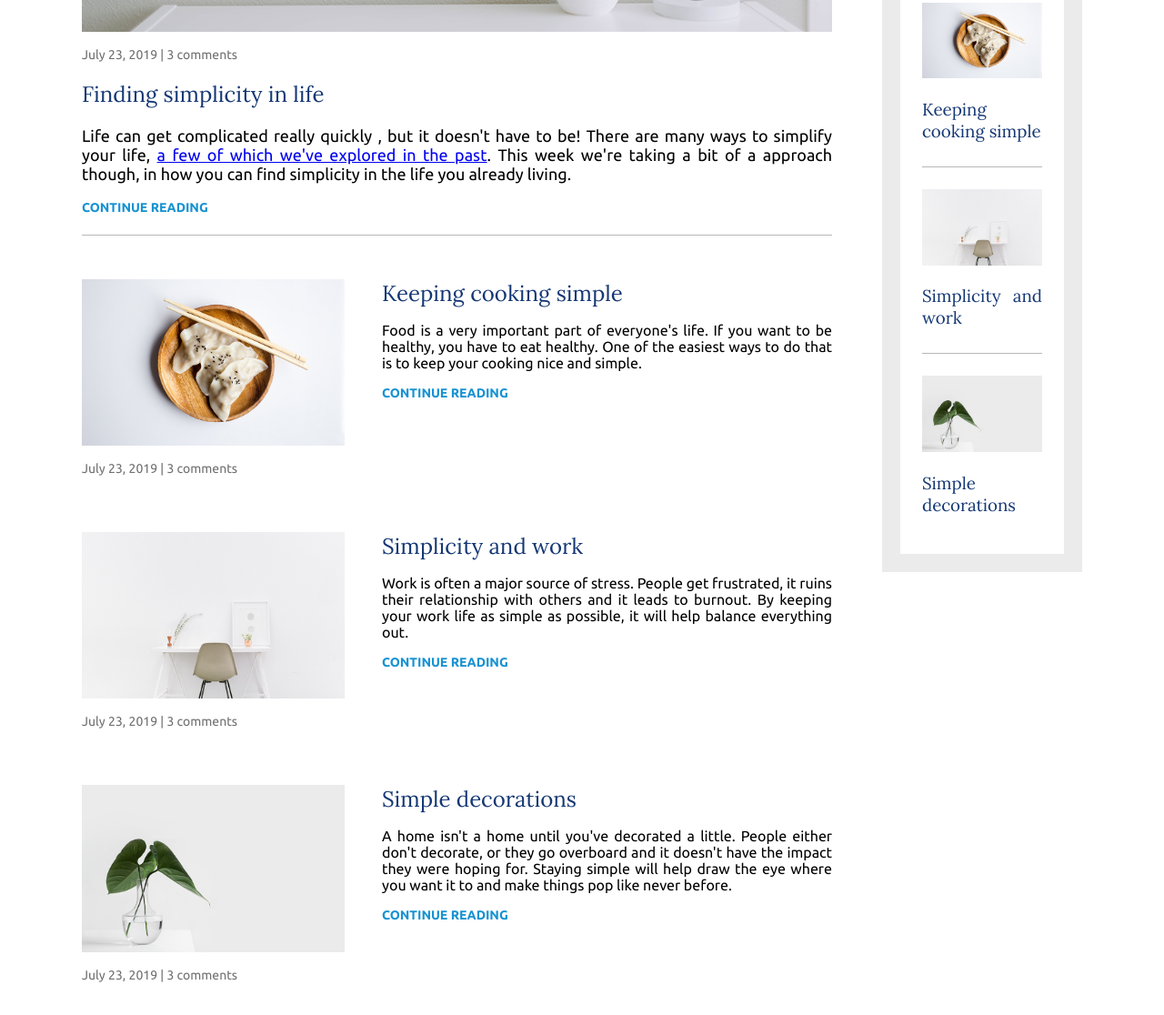
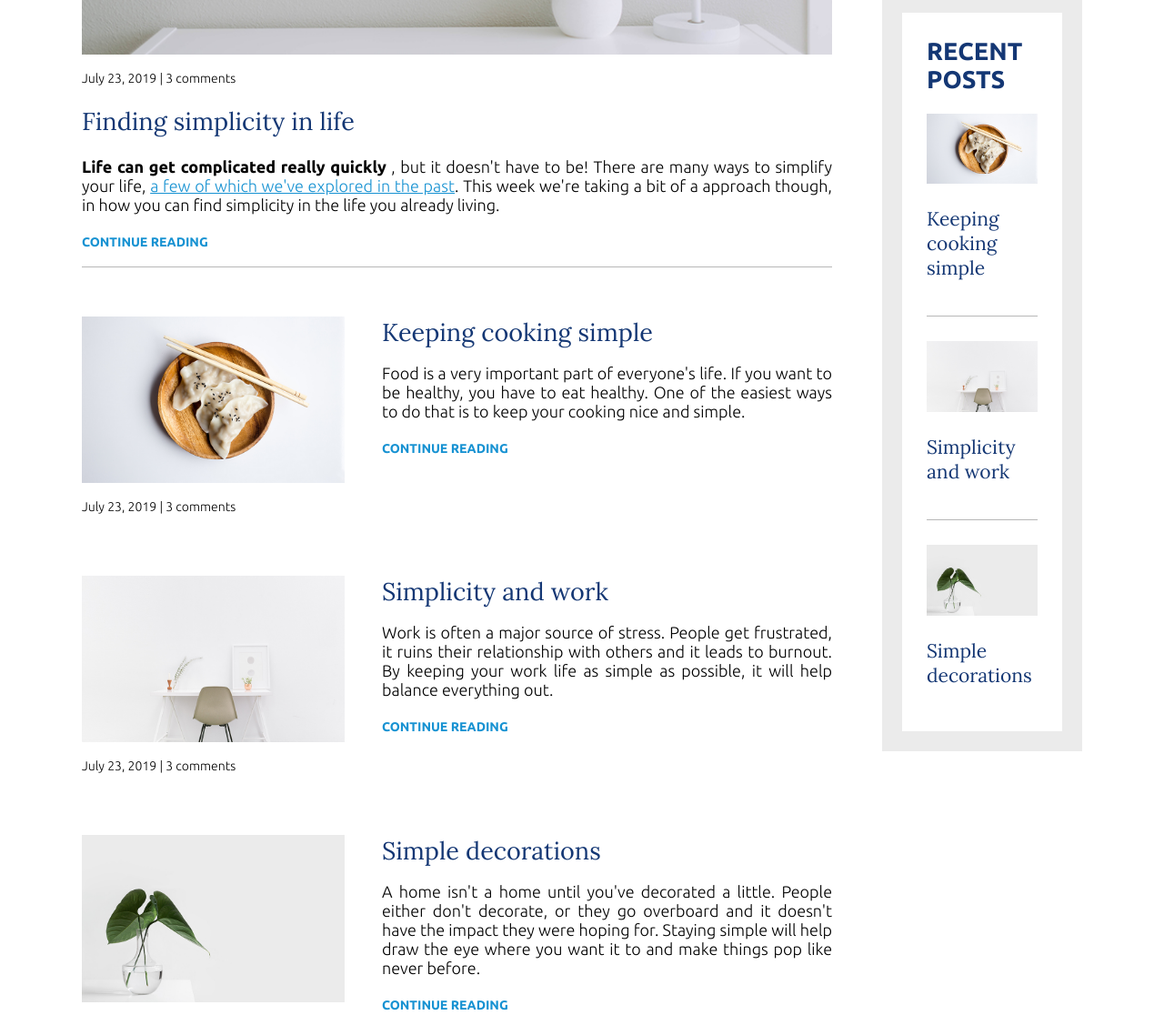
Before and after one commit to bachiito/Simple-Life, a plain HTML site: page index.html in a window 1280 px wide. Shown: the part 703-1819 px from the top of the page at 91% size. Drawn offline with Linux system fonts and the light colour scheme.

Commit message:
css typography refactored

```diff
--- a/css/style.css
+++ b/css/style.css
@@ -4,8 +4,82 @@
 
 body {
   margin: 0;
+  text-align: justify;
+  font-weight: 300;
+  font-size: 1.125rem;
   font-family: "Ubuntu", sans-serif;
-  text-align: justify;
+}
+
+/* ==========
+  TYPOGRAPHY
+========== */
+
+h1,
+h2,
+h3 {
+  font-family: "Lora", serif;
+  font-weight: 400;
+  color: #143774;
+}
+
+h1 {
+  margin: 0;
+}
+
+a {
+  color: #1792d2;
+}
+
+a:hover,
+a:focus {
+  color: #143774;
+}
+
+strong {
+  font-weight: 700;
+}
+
+/* H2 */
+.sidebar-titles {
+  font-family: "Ubuntu", sans-serif;
+  font-weight: 700;
+  text-transform: uppercase;
+}
+
+/* H1 SUBTITLE */
+.subtitle {
+  font-size: 0.75rem;
+  font-weight: 700;
+  color: #1792d2;
+  margin: 0;
+  text-transform: uppercase;
+}
+
+.article-info,
+.continue-reading {
+  font-size: 0.875rem;
+}
+
+.continue-reading {
+  color: #1792d2;
+  text-transform: uppercase;
+  font-weight: 700;
+  text-decoration: none;
+}
+
+.continue-reading:hover,
+.continue-reading:focus {
+  color: #143774;
+  text-decoration: underline;
+}
+
+.footer-text {
+  font-weight: 700;
+  margin: 0;
+}
+
+.copy {
+  margin: 0;
 }
 
 /* ==========
@@ -64,7 +138,7 @@ img {
   margin: 0;
 }
 
-.side-bar {
+.sidebar {
   width: 20%;
 }
 
@@ -87,7 +161,7 @@ img {
 
 .border-bottom-separator {
   border-bottom: 1px solid rgba(112, 112, 112, 0.5);
-  padding-bottom: 0.5em;
+  padding-bottom: 1em;
 }
 
 footer {
@@ -128,71 +202,6 @@ nav a:focus {
 }
 
 /* ==========
-  TYPOGRAPHY
-========== */
-
-h1 {
-  font-family: "Lora", serif;
-  font-weight: 400;
-  color: #143774;
-  margin: 0;
-}
-
-h2 {
-  font-family: "Lora", serif;
-  font-weight: 400;
-  color: #143774;
-}
-
-h3 {
-  font-family: "Lora", serif;
-  font-weight: 400;
-  color: #143774;
-}
-
-/* H2 */
-.side-bar-titles {
-  font-family: "Ubuntu", sans-serif;
-  font-weight: 700;
-  text-transform: uppercase;
-}
-
-.article-text {
-  font-size: 1.125rem;
-  font-weight: 400;
-}
-
-/* PAGE SUBTITLE */
-.subtitle {
-  font-size: 0.75rem;
-  font-weight: 700;
-  color: #1792d2;
-  margin: 0;
-  text-transform: uppercase;
-}
-
-.date {
-  font-size: 0.875rem;
-  color: #707070;
-}
-
-.continue-reading {
-  font-size: 0.875rem;
-  font-weight: 700;
-  color: #1792d2;
-  text-transform: uppercase;
-}
-
-.footer-text {
-  font-weight: 700;
-  margin: 0;
-}
-
-.copy {
-  margin: 0;
-}
-
-/* ==========
   MEDIA QUERIES
 ========== */
 
--- a/index.html
+++ b/index.html
@@ -3,12 +3,12 @@
   <head>
     <meta charset="UTF-8" />
     <meta name="viewport" content="width=device-width, initial-scale=1" />
-    <title>Responsive Web Design</title>
+    <title>Living The Simple Life</title>
     <link rel="stylesheet" href="css/style.css" />
     <link rel="preconnect" href="https://fonts.googleapis.com" />
     <link rel="preconnect" href="https://fonts.gstatic.com" crossorigin />
     <link
-      href="https://fonts.googleapis.com/css2?family=Lora&family=Ubuntu:wght@400;700&display=swap"
+      href="https://fonts.googleapis.com/css2?family=Lora&family=Ubuntu:wght@300;400;700&display=swap"
       rel="stylesheet"
     />
   </head>
@@ -35,24 +35,22 @@
         <div class="main-content">
           <article class="main-article border-bottom-separator">
             <img src="images/life.jpg" alt="minimalist decoration" />
-            <p class="date">July 23, 2019 | 3 comments</p>
+            <p class="article-info">July 23, 2019 | 3 comments</p>
             <h2>Finding simplicity in life</h2>
             <p class="article-text">
-              <span class="emphasis">
-                Life can get complicated really quickly
-              </span>
-              , but it doesn't have to be! There are many ways to simplify your
-              life, <a href="#">a few of which we've explored in the past</a>.
-              This week we're taking a bit of a approach though, in how you can
-              find simplicity in the life you already living.
+              <strong>Life can get complicated really quickly</strong> , but it
+              doesn't have to be! There are many ways to simplify your life,
+              <a href="#">a few of which we've explored in the past</a>. This
+              week we're taking a bit of a approach though, in how you can find
+              simplicity in the life you already living.
             </p>
-            <p class="continue-reading">continue reading</p>
+            <a href="#" class="continue-reading">continue reading</a>
           </article>
 
           <article class="side-article">
             <div class="side-article-img-container">
               <img src="images/food.jpg" alt="delicious dish" />
-              <p class="date">July 23, 2019 | 3 comments</p>
+              <p class="article-info">July 23, 2019 | 3 comments</p>
             </div>
             <div class="side-article-text">
               <h2>Keeping cooking simple</h2>
@@ -61,14 +59,14 @@
                 be healthy, you have to eat healthy. One of the easiest ways to
                 do that is to keep your cooking nice and simple.
               </p>
-              <p class="continue-reading">continue reading</p>
+              <a href="#" class="continue-reading">continue reading</a>
             </div>
           </article>
 
           <article class="side-article">
             <div class="side-article-img-container">
               <img src="images/work.jpg" alt="ergonomic desk" />
-              <p class="date">July 23, 2019 | 3 comments</p>
+              <p class="article-info">July 23, 2019 | 3 comments</p>
             </div>
             <div class="side-article-text">
               <h2>Simplicity and work</h2>
@@ -78,14 +76,14 @@
                 By keeping your work life as simple as possible, it will help
                 balance everything out.
               </p>
-              <p class="continue-reading">continue reading</p>
+              <a href="#" class="continue-reading">continue reading</a>
             </div>
           </article>
 
           <article class="side-article">
             <div class="side-article-img-container">
               <img src="images/deco.jpg" alt="delicious dish" />
-              <p class="date">July 23, 2019 | 3 comments</p>
+              <p class="article-info">July 23, 2019 | 3 comments</p>
             </div>
             <div class="side-article-text">
               <h2>Simple decorations</h2>
@@ -96,14 +94,14 @@
                 the eye where you want it to and make things pop like never
                 before.
               </p>
-              <p class="continue-reading">continue reading</p>
+              <a href="#" class="continue-reading">continue reading</a>
             </div>
           </article>
         </div>
 
-        <div class="side-bar">
+        <aside class="sidebar">
           <article class="about-me big-border">
-            <h2 class="side-bar-titles">About Me</h2>
+            <h2 class="sidebar-titles">About Me</h2>
             <img src="images/about-me.jpg" alt="young man smiling" />
             <p class="about-me-description">
               I find life better, and I'm happier, when things are nice and
@@ -112,7 +110,7 @@
           </article>
 
           <article class="recent-posts big-border">
-            <h2 class="side-bar-titles">Recent Posts</h2>
+            <h2 class="sidebar-titles">Recent Posts</h2>
 
             <article class="post border-bottom-separator">
               <img src="images/food.jpg" alt="delicious dish" />
@@ -129,7 +127,7 @@
               <h3>Simple decorations</h3>
             </article>
           </article>
-        </div>
+        </aside>
       </div>
     </main>
 
```
